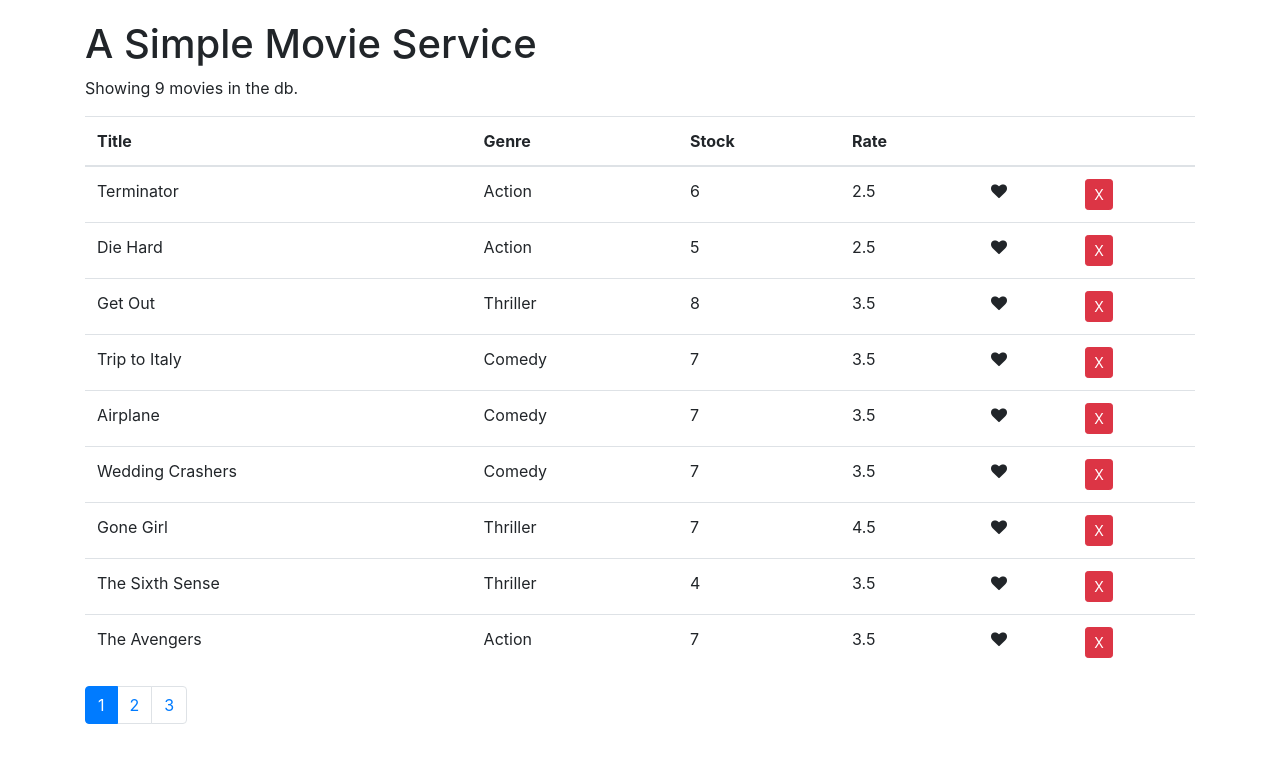
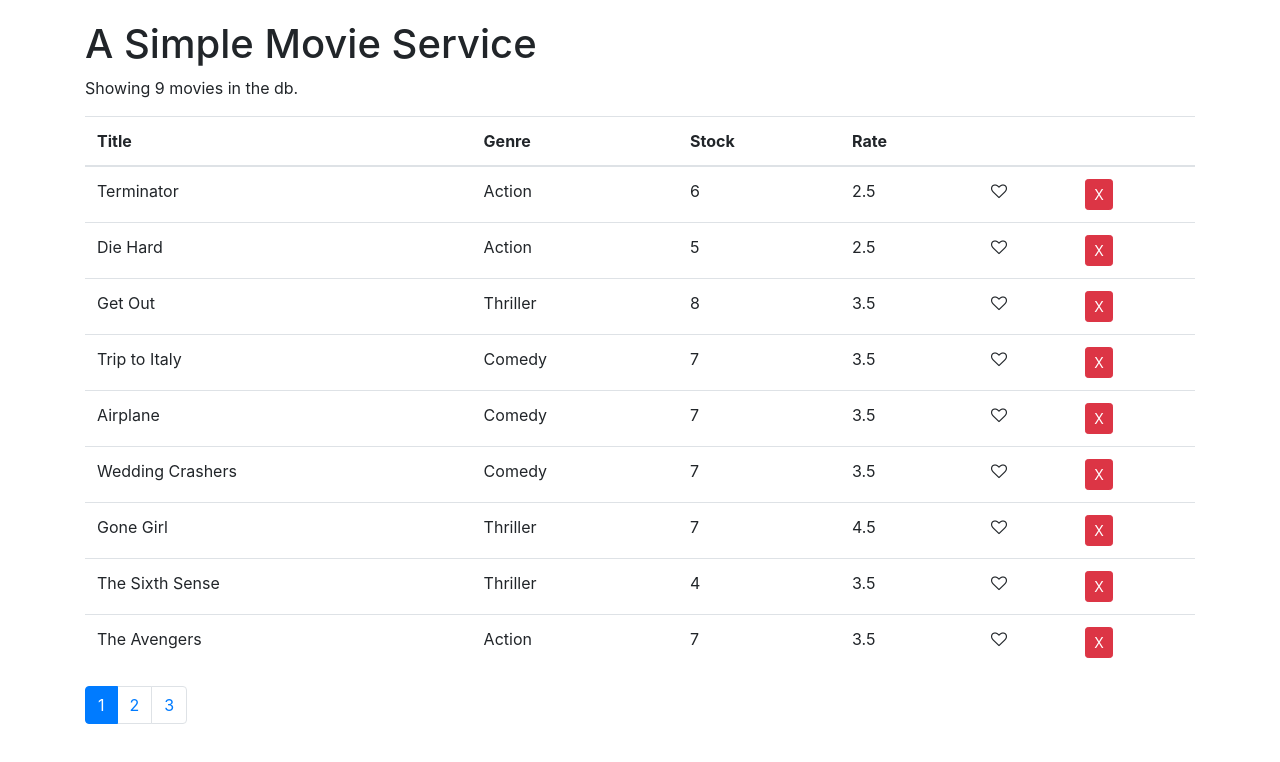
Before and after one commit to God-T/Fake-Movie-Service---React, a React (Create React App) app: page / in a window 1280 px wide. Shown: the top 762 px of the page. Built offline with nearby package versions, Linux system fonts and the light colour scheme.

Commit message:
fix a bug like

```diff
--- a/src/components/common/like.jsx
+++ b/src/components/common/like.jsx
@@ -2,8 +2,7 @@ import React from "react";
 
 const Like = ({ liked, onLikeChange }) => {
   let classN = "fa fa-heart";
-  if (liked) classN += "-o";
-
+  if (!liked) classN += "-o";
   return <i onClick={onLikeChange} className={classN} aria-hidden="true"></i>;
 };
 
--- a/src/components/common/pagination.jsx
+++ b/src/components/common/pagination.jsx
@@ -2,7 +2,6 @@ import React from "react";
 import _ from "lodash";
 
 const Pagination = ({ moviesCount, pageSize, onPageChange, currPage }) => {
-  console.log(currPage);
   const pagesCount = Math.ceil(moviesCount / pageSize);
   const pages = _.range(1, pagesCount + 1);
   return (
```
